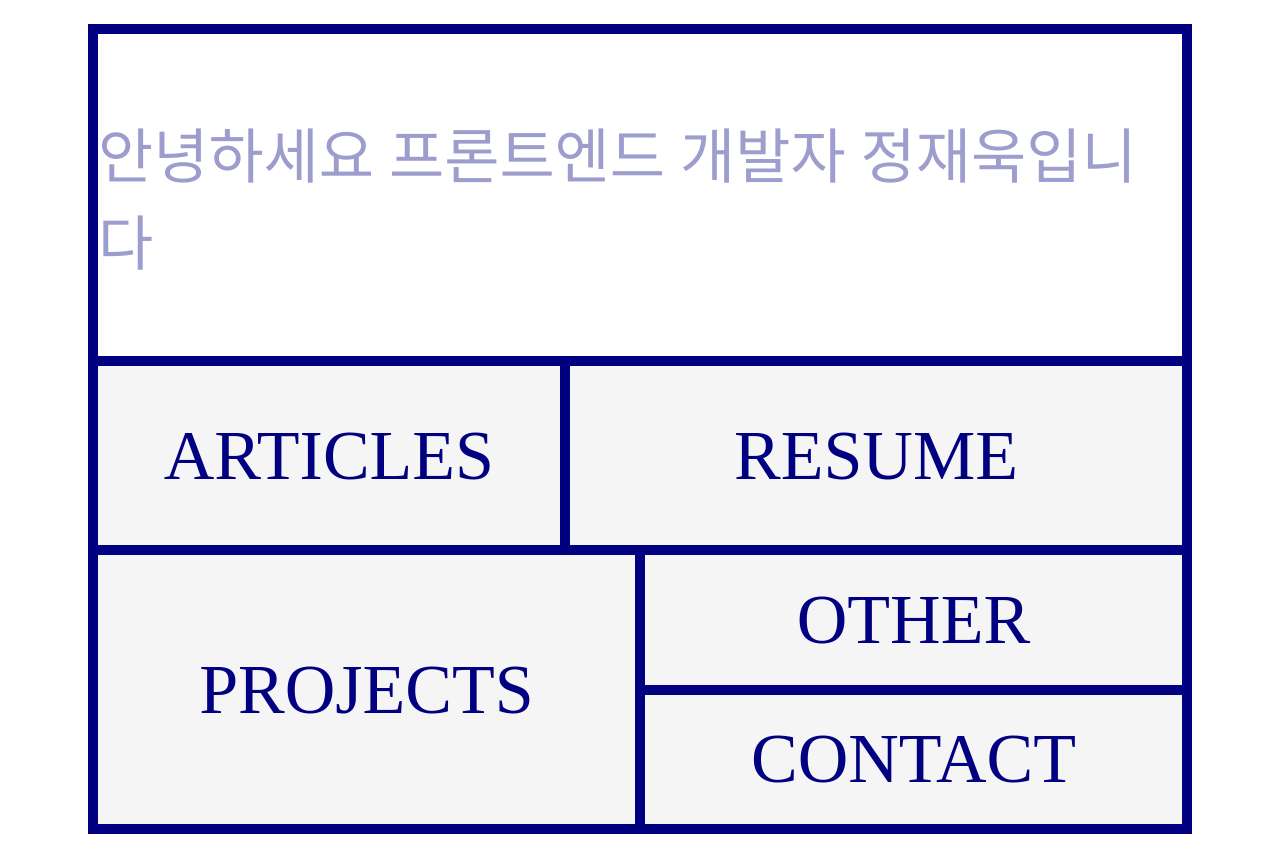
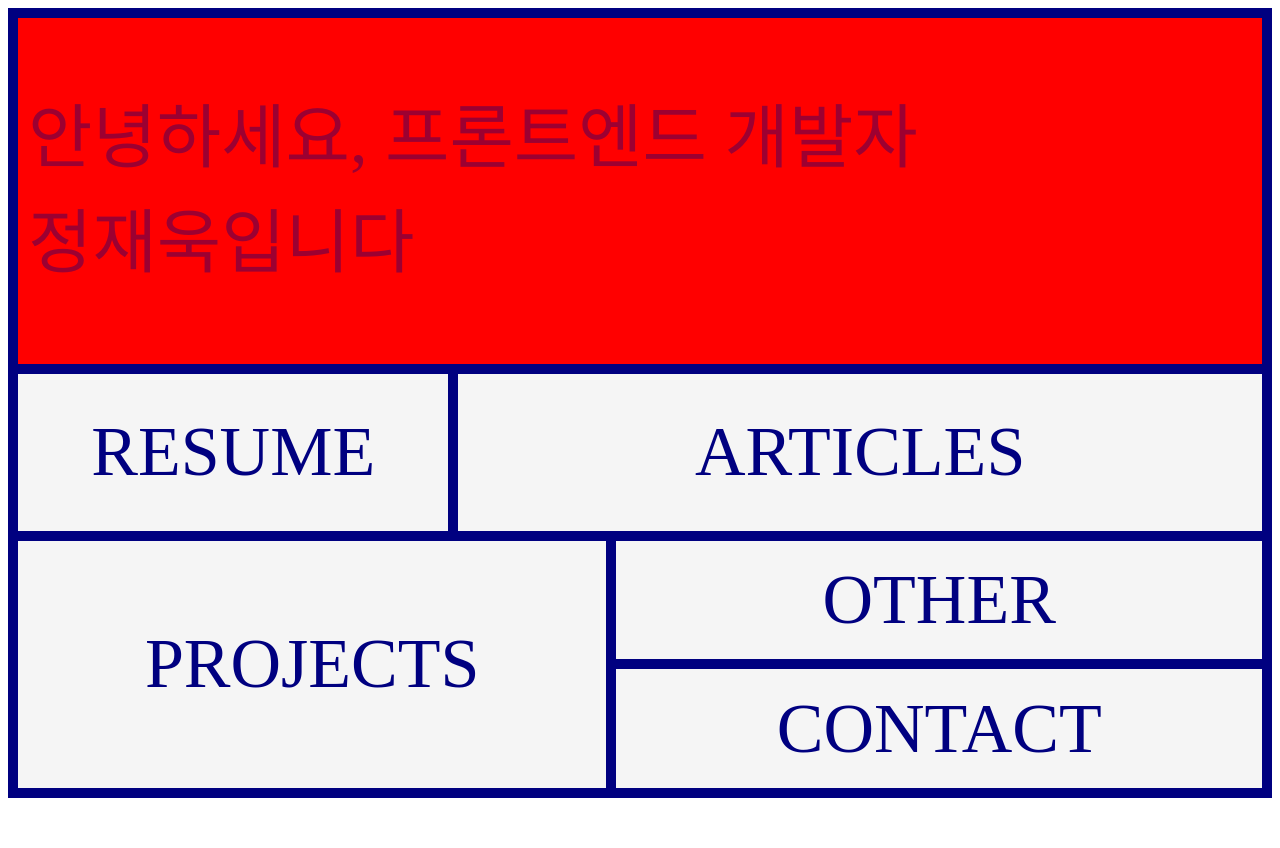
Before and after one commit to stich9208/nolog, a Next.js app: page / in a window 1280 px wide. After the commit the page ends 800 px from the top, so only its background shows below. Built offline with nearby package versions, Linux system fonts and the light colour scheme.

Commit message:
Fix: 스타일 정리중
Signed-off-by: JaewookJung <stich9208@seerslab.com>

```diff
--- a/src/pages/index.tsx
+++ b/src/pages/index.tsx
@@ -9,7 +9,7 @@ const Home: NextPage = () => {
   const router = useRouter();
   //constant state
   const WELCOME_TEXT_LIST = [
-    "안녕하세요 프론트엔드 개발자 정재욱입니다",
+    "안녕하세요, 프론트엔드 개발자 정재욱입니다",
     "HELLO, I`M JAEWOOK JUNG, FRONTEND DEVELOPER",
   ];
   const callback = useRef(() => {});
@@ -39,14 +39,14 @@ const Home: NextPage = () => {
         <div className={styles.info}>
           <span>{WELCOME_TEXT_LIST[textIndex]}</span>
         </div>
+        <div className={styles.resume} onClick={() => router.push("/resume")}>
+          <div>RESUME</div>
+        </div>
         <div
           className={styles.articles}
           onClick={() => router.push("/articles")}
         >
           <div>ARTICLES</div>
-        </div>
-        <div className={styles.resume} onClick={() => router.push("/resume")}>
-          <div>RESUME</div>
         </div>
 
         <div
--- a/src/styles/Home.module.css
+++ b/src/styles/Home.module.css
@@ -1,8 +1,8 @@
 .container {
-  padding: 1rem 5rem;
-  height: 100vh;
-  /* font-family: "Do Hyeon", "Nabla", cursive; */
-  font-family: "Nabla", cursive;
+  display: flex;
+  justify-content: center;
+  /* padding: 1rem 5rem; */
+  height: calc(100vh - 20px);
   color: navy;
 }
 
@@ -31,10 +31,12 @@
     "info info info info info info"
     "info info info info info info"
     "info info info info info info"
-    "articles articles resume resume resume resume"
-    "articles articles resume resume resume resume"
+    "resume resume articles articles articles articles"
+    "resume resume articles articles articles articles"
     "projects projects projects other other other"
     "projects projects projects contact contact contact";
+  width: 100%;
+  max-width: 1800px;
   height: 100%;
   border-top: 10px solid navy;
   border-right: 10px solid navy;
@@ -44,6 +46,7 @@
 }
 
 .main > div {
+  font-size: 1em;
   border-left: 10px solid navy;
   border-bottom: 10px solid navy;
   cursor: pointer;
@@ -56,6 +59,9 @@
   align-items: center;
   width: 100%;
   height: 100%;
+
+  font-size: 1em;
+
   background-color: whitesmoke;
 }
 
@@ -88,8 +94,15 @@
   display: flex;
   justify-content: center;
   align-items: center;
-  font-size: 60px;
   grid-area: info;
+  width: 100%;
+  background-color: red;
+  padding: 10px;
+
+  white-space: pre-line;
+  word-break: keep-all;
+  line-height: 1.5em;
+  box-sizing: border-box;
 }
 .info > span {
   animation: fadeInOut 7s ease-in-out infinite;
```
